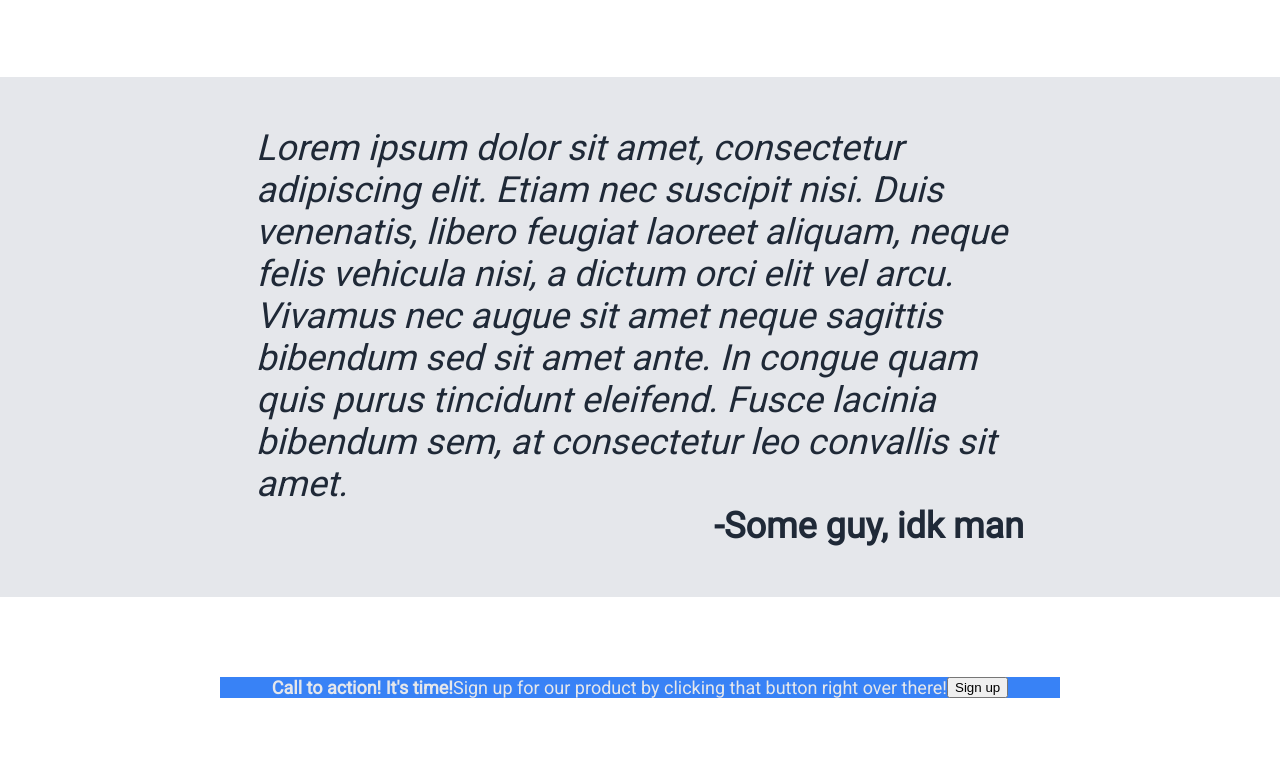
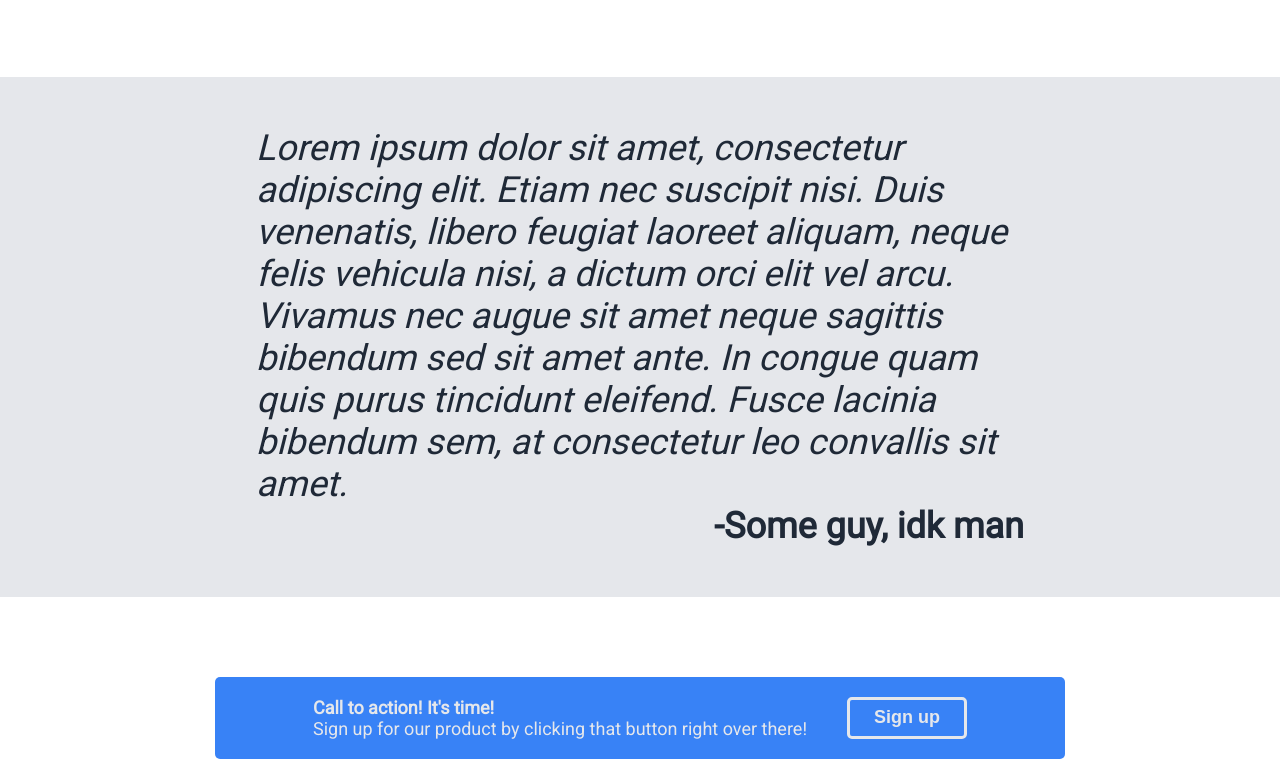
Before and after one commit to KateSebring/landing-page, a plain HTML site: page index.html in a window 1280 px wide. Shown: the part 648-1407 px from the top of the page. Before the commit the page ends 1346 px from the top, so only its background shows below. Drawn offline with Linux system fonts and the light colour scheme.

Commit message:
Style sign up button and properly space out text and button

```diff
--- a/index.html
+++ b/index.html
@@ -63,8 +63,10 @@
     </div>
 
     <div class="call-to-action">
-        <p class="call-header">Call to action! It's time!</p>
-        <p>Sign up for our product by clicking that button right over there!</p>
+        <div class="call-text">
+            <p class="call-header">Call to action! It's time!</p>
+            <p>Sign up for our product by clicking that button right over there!</p>
+        </div>
         <button class="call-to-action-signup">Sign up</button>
     </div>
 </body>
--- a/style.css
+++ b/style.css
@@ -149,9 +149,27 @@ section {
     margin: auto;
     width: 800px;
     justify-content: center;
-    padding: 0px 20px;
+    padding: 20px 25px;
+    border-radius: 5px;
+    gap: 40px;
+}
+
+.call-text {
+    display: flex;
+    flex-flow: column;
 }
 
 .call-header {
     font-weight: bold;
 }
+
+.call-to-action button {
+    background-color: #3882F6;
+    color: #E5E7EB;
+    border: 3px solid #E5E7EB;
+    font-size: 18px;
+    font-weight: bold;
+    border-radius: 5px;
+    padding: 5px;
+    width: 120px;
+}
```
